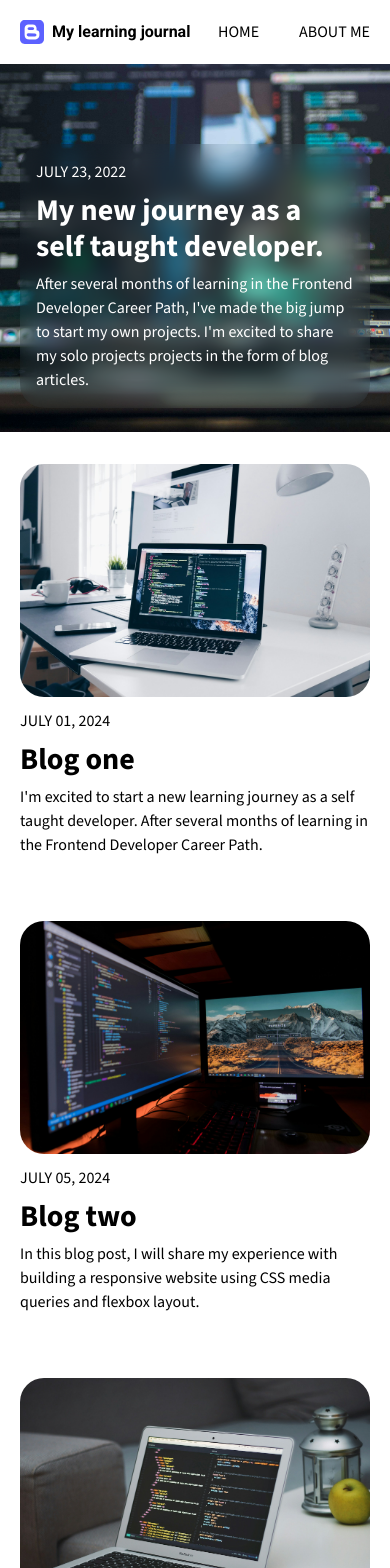
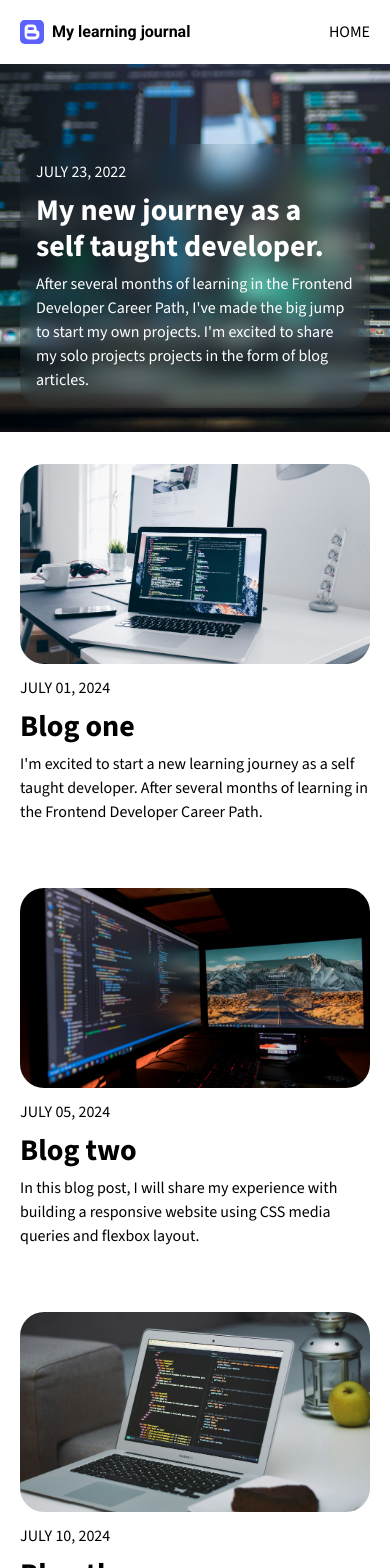
Before and after one commit to wasupon0/0507-blog-mobile, a React (Vite) app: page / in a window 390 px wide. Shown: the top 1568 px of the page. Built offline with nearby package versions, Linux system fonts and the light colour scheme.

Commit message:
feat: page logic and device responsive

```diff
--- a/src/App.jsx
+++ b/src/App.jsx
@@ -33,7 +33,7 @@ export default function App() {
 
   return (
     <>
-      <Nav />
+      <Nav clickBack={clickBack} />
       {isDetailBlog ? (
         <>
           {currentBlog.id !== 0 && (
--- /dev/null
+++ b/src/components/About.jsx
@@ -0,0 +1,17 @@
+export default function About({}) {
+  return (
+    <div className="flex">
+      <img src="/user.png" alt="" />
+      <div className="flex flex-col">
+        {" "}
+        <h1>Hi there! My name is Name and welcome to my learning journal.</h1>
+        <p>
+          After several months of learning in the Frontend Developer Career
+          Path, I've made the big jump over to the online community to get
+          expert code reviews of my Solo Projects projects and meet like-minded
+          peers.
+        </p>
+      </div>
+    </div>
+  );
+}
--- a/src/components/Blog.jsx
+++ b/src/components/Blog.jsx
@@ -40,8 +40,8 @@ export default function Blog({ clickBlog }) {
   }
 
   return isBlogMobile ? (
-    <>
-      {blogMobile}
+    <div className="sm:max-w-[500px] max-w-[400px]  md:max-w-[1000px] ml-auto mr-auto">
+      <div className="ml-auto mr-auto md:flex">{blogMobile}</div>
 
       <p
         onClick={clickViewMore}
@@ -49,16 +49,16 @@ export default function Blog({ clickBlog }) {
       >
         view more
       </p>
-    </>
+    </div>
   ) : (
-    <>
-      {blogElement}
+    <div className="sm:max-w-[500px] max-w-[400px]  md:max-w-[1000px] ml-auto mr-auto">
+      <div className="grid-cols-3 ml-auto mr-auto md:grid">{blogElement}</div>
       <p
         onClick={clickViewMore}
         className="mb-10 text-lg font-bold text-center capitalize cursor-pointer hover:underline"
       >
         hide
       </p>
-    </>
+    </div>
   );
 }
--- a/src/components/Card.jsx
+++ b/src/components/Card.jsx
@@ -1,9 +1,9 @@
 export default function Card({ image, date, title, content, clickBlog }) {
   return (
-    <div className="flex flex-col px-5 py-8 ">
+    <div className="flex flex-col px-5 py-8">
       <img
         onClick={clickBlog}
-        className="cursor-pointer rounded-3xl hover:opacity-95"
+        className="h-[200px] object-cover cursor-pointer rounded-3xl hover:opacity-95"
         src={image}
         alt=""
       />
--- a/src/components/Detail.jsx
+++ b/src/components/Detail.jsx
@@ -10,11 +10,12 @@ export default function Detail({ id, image, date, title, content }) {
         }}
       >
         <div className="pt-20"></div>
-        <div className="p-4 overflow-hidden text-center rounded-3xl bg-opacity-55 bg-slate-900 backdrop-blur-md">
+        <div className="p-4 sm:max-w-[500px] max-w-[400px]  md:max-w-[1000px] ml-auto mr-auto overflow-hidden text-center rounded-3xl bg-opacity-55 bg-slate-900 backdrop-blur-md">
           <p className="mb-2 ">{date}</p>
           <h1 className="text-3xl font-bold ">{title}</h1>
         </div>
       </div>
+      <div className="sm:max-w-[500px] max-w-[400px]  md:max-w-[1000px] ml-auto mr-auto">
         <div className="p-5">
           <div className="flex justify-center">
             <p className="w-2/3 p-5 italic font-bold text-slate-500">
@@ -36,6 +37,7 @@ export default function Detail({ id, image, date, title, content }) {
           <h2 className="mb-2 font-bold">{content.part2.question}</h2>
           <p>{content.part2.answer}</p>
         </div>
+      </div>
     </>
   );
 }
--- a/src/components/Hero.jsx
+++ b/src/components/Hero.jsx
@@ -1,13 +1,14 @@
 export default function Hero() {
   return (
     <div
-      className="w-full h-full pb-6 pl-5 pr-5 text-white"
+      className="w-full h-full pb-6 pl-5 pr-5 text-white "
       style={{
         backgroundImage: "url('/article-image-hero.jpg')",
         backgroundSize: "cover",
         backgroundRepeat: "no-repeat",
       }}
     >
+      <div className="sm:max-w-[500px] max-w-[400px]  md:max-w-[1000px] ml-auto mr-auto">
         <div className="pt-20"></div>
         <div className="p-4 overflow-hidden rounded-3xl bg-opacity-5 bg-slate-900 backdrop-blur-md">
           <p className="mb-2 ">JULY 23, 2022</p>
@@ -17,9 +18,10 @@ export default function Hero() {
           </h1>
           <p>
             After several months of learning in the Frontend Developer Career
-          Path, I've made the big jump to start my own projects. I'm excited to
-          share my solo projects projects in the form of blog articles.
+            Path, I've made the big jump to start my own projects. I'm excited
+            to share my solo projects projects in the form of blog articles.
           </p>
+        </div>
       </div>
     </div>
   );
--- a/src/components/Nav.jsx
+++ b/src/components/Nav.jsx
@@ -1,6 +1,6 @@
 import logo from "/logo.svg";
 
-export default function Nav() {
+export default function Nav({ clickBack }) {
   return (
     <nav className="flex justify-between p-5">
       <div className="flex">
@@ -8,8 +8,13 @@ export default function Nav() {
         <h1 className="font-bold font-['Roboto']">My learning journal</h1>
       </div>
       <ul className="flex gap-10 font-medium">
-        <li className="uppercase">Home</li>
-        <li className="uppercase">ABOUT ME</li>
+        <li
+          onClick={clickBack}
+          className="uppercase cursor-pointer hover:underline"
+        >
+          Home
+        </li>
+        {/* <li className="uppercase">ABOUT ME</li> */}
       </ul>
     </nav>
   );
```
Also changed, not shown: public/article-image-hero.png (deleted), public/user.png (added). Lines whose indentation alone changed are shown as unchanged.
